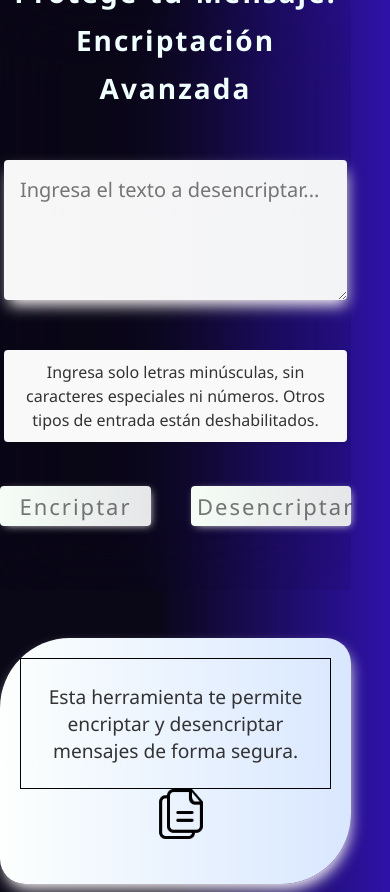
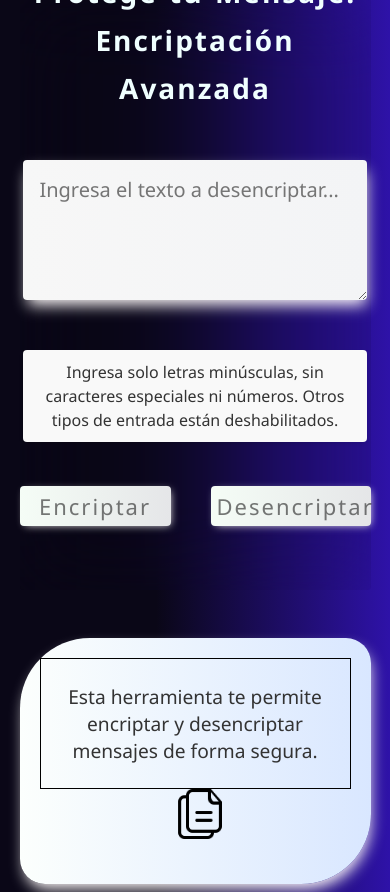
Before and after one commit to PSuarez18/encript-aluraOracle, a plain HTML site: page index.html in a window 390 px wide. Drawn offline with Linux system fonts and the light colour scheme.

Commit message:
responsive fix

```diff
--- a/src/encrypt.js
+++ b/src/encrypt.js
@@ -118,7 +118,6 @@ function validateTextarea() {
     var code = evento.keyCode || evento.which;
     if (code === 32 && evento.repeat) {
       evento.preventDefault();
-      console.log("Espacio repetido, prevenido.");
     }
   });
 
--- a/src/index.css
+++ b/src/index.css
@@ -16,6 +16,7 @@ body {
   max-width: 100dvw;
   display: flex;
   justify-content: center;
+  align-items: center;
 }
 
 .containerLeft {
```
